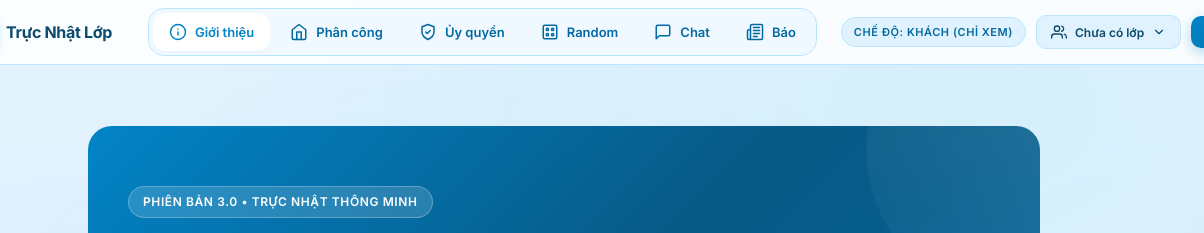
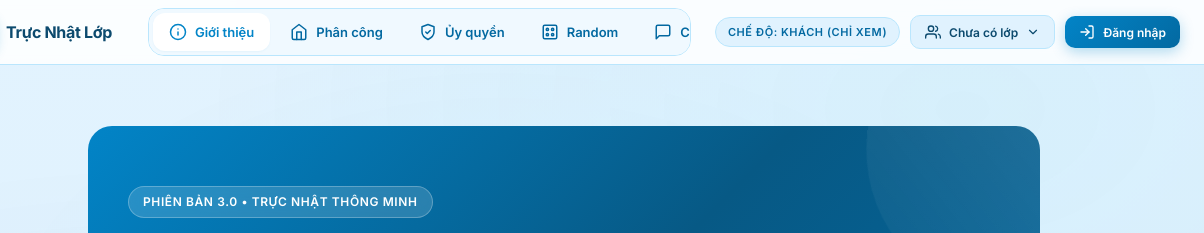
Before and after one commit to VuiHoc-MT/PhanCongTrucNhat, a plain HTML site: page index.html in a window 1280 px wide. Shown: the top 233 px of the page, 76-1280 px from the left. Drawn offline with Linux system fonts and the light colour scheme; no server answers.

Commit message:
Fix the dashboard

```diff
--- a/app.js
+++ b/app.js
@@ -1341,6 +1341,8 @@ function deleteClass(classId) {
         currentClassId = remainingIds[0];
         loadSingleClass(currentClassId);
       } else {
+        // Last class deleted — cancel any active listener on the removed node
+        if (currentClassListener) { currentClassListener(); currentClassListener = null; }
         currentClassId = null;
         currentClassData = getDefaultClassData();
         localStorage.removeItem("selectedClassId");
--- a/style.css
+++ b/style.css
@@ -467,7 +467,7 @@ header {
   inset: 0;
   background: rgba(15, 23, 42, 0.5);
   backdrop-filter: blur(4px);
-  z-index: 1000;
+  z-index: 1100;
   display: flex;
   align-items: center;
   justify-content: center;
@@ -1478,6 +1478,14 @@ main {
   padding: 4px;
   border-radius: var(--radius-lg);
   border: 1px solid var(--border);
+  min-width: 0;
+  overflow-x: auto;
+  scrollbar-width: none;
+  -webkit-overflow-scrolling: touch;
+}
+
+.nav-tabs::-webkit-scrollbar {
+  display: none;
 }
 
 .nav-tab {
@@ -1496,6 +1504,7 @@ main {
   transition: all var(--transition);
   white-space: nowrap;
   position: relative;
+  flex-shrink: 0;
 }
 
 .nav-tab:hover {
```
